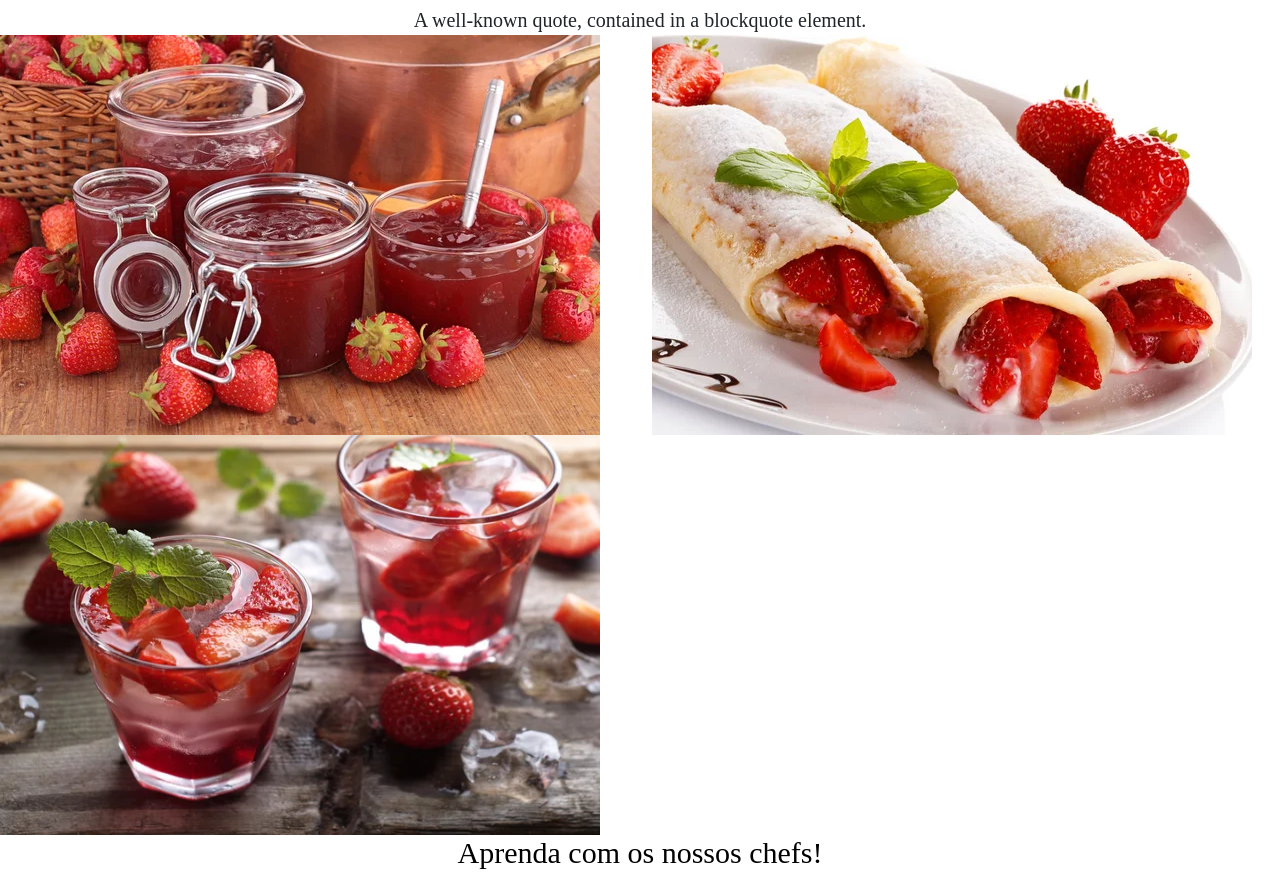
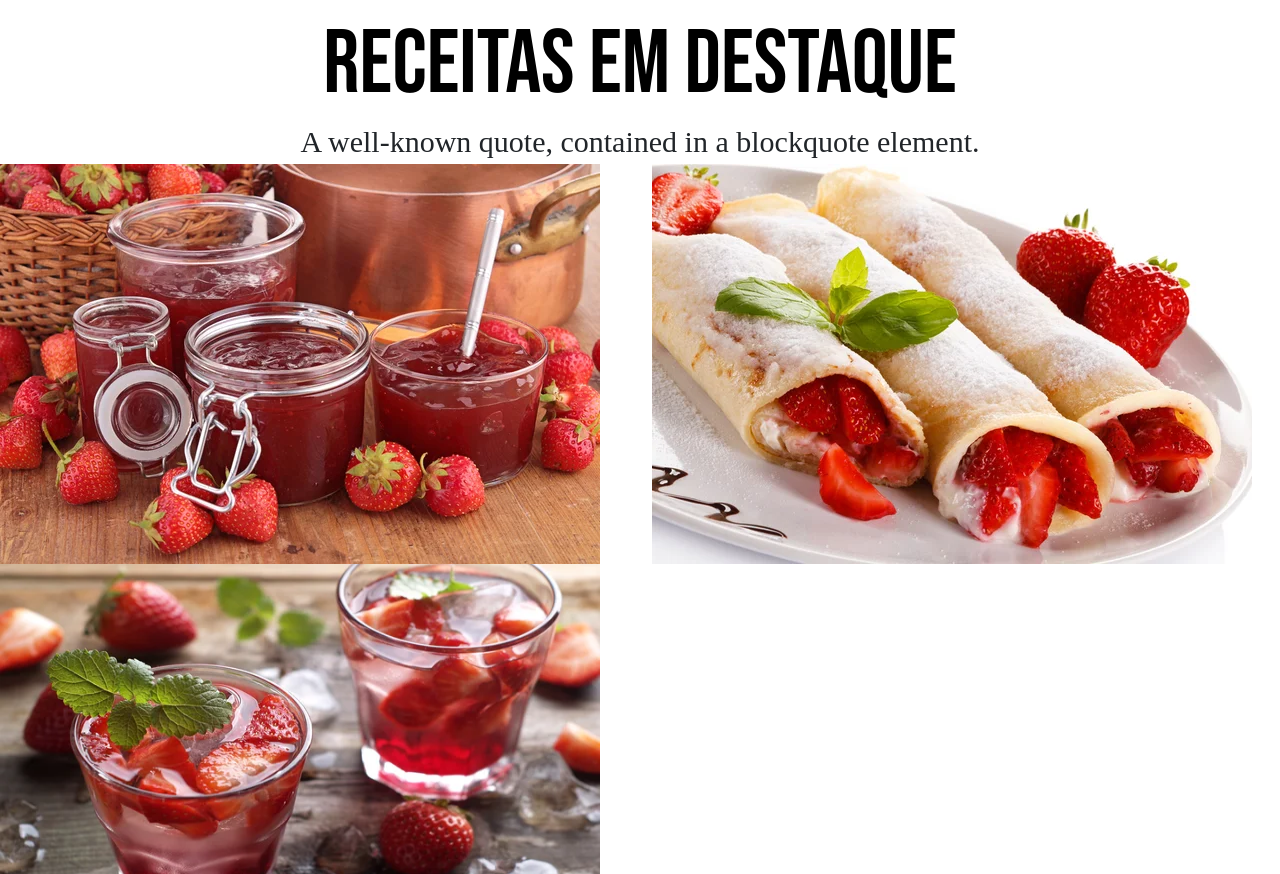
Before and after one commit to lararodrii/Sabor-de-Fam-lia, a plain HTML site: page Sabor de Familia v2/index.html in a window 1280 px wide. Shown: the part 961-1835 px from the top of the page. Drawn offline with nearby package versions, Linux system fonts and the light colour scheme; a web font is replaced by a local one.

Commit message:
Update style.css

```diff
--- a/Sabor de Familia v2/style.css
+++ b/Sabor de Familia v2/style.css
@@ -105,15 +105,17 @@ section div.box div.conteudo{
   }
 
 .blockquote h4 {
-    font-family: 'Times New Roman', sans-serif;
+    font-family: 'Bebas Neue';
     font-size: 1.5em; /* Tamanho da fonte do título */
     color: #000000; /* Cor do título */
     text-align: center;
+    margin: 50px auto 0 auto;
+    font-size: 90px;
 }
 
 .blockquote p {
     font-family: 'Times New Roman', sans-serif;
-    font-size: 1em; /* Tamanho da fonte do parágrafo */
     line-height: 1.5; /* Altura da linha */
     text-align: center;
+    font-size: 30px;
 }
```
